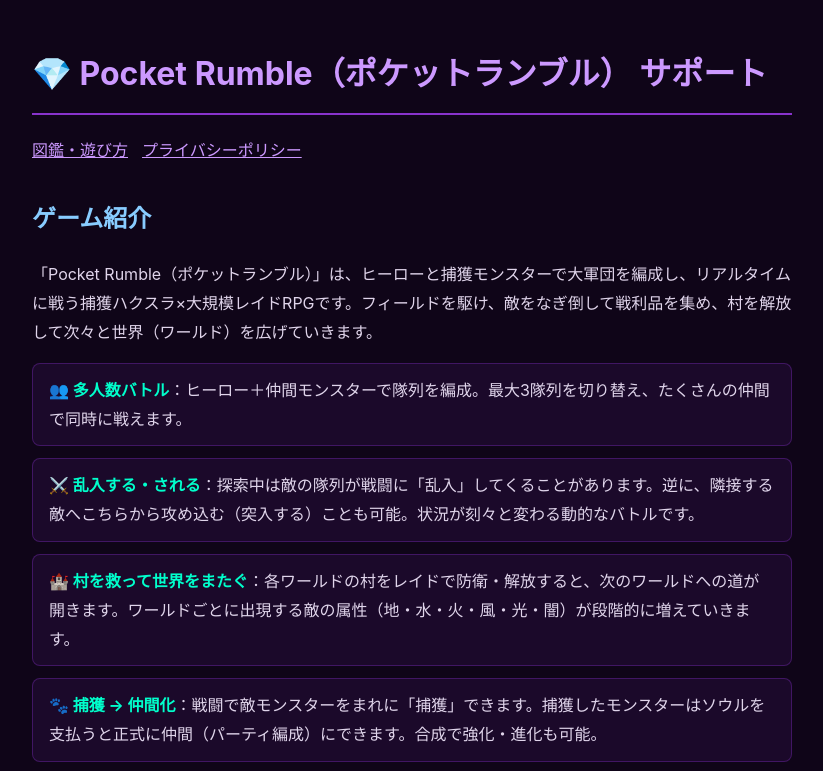
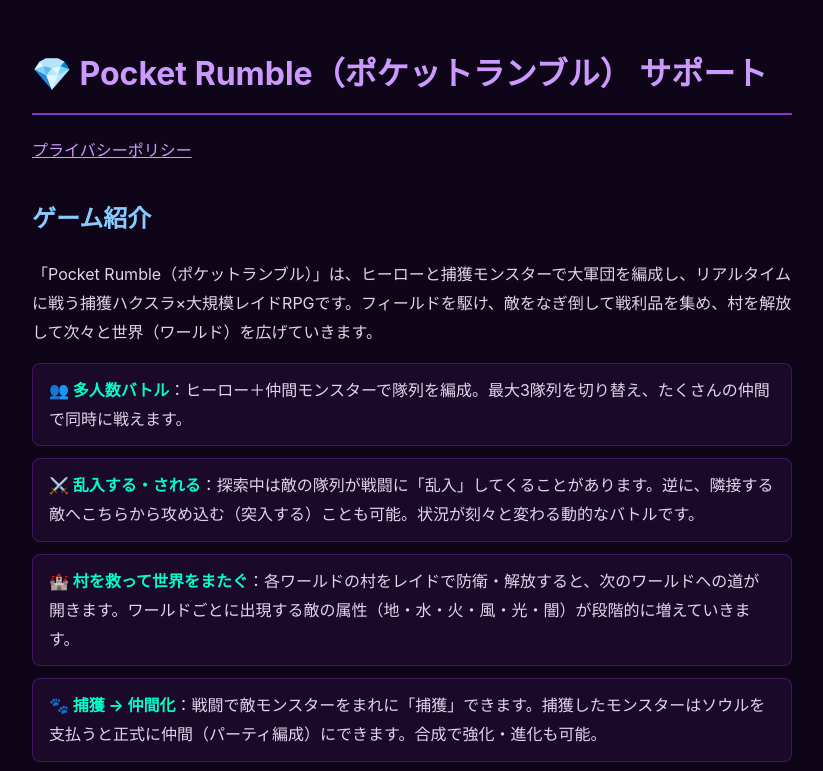
Before and after one commit to Appoolfactory/pocketrumble-support, a plain HTML site: page support.html in a window 1280 px wide. Shown: the top 771 px of the page, without its empty margins (228-1051 px from the left). Drawn offline with Linux system fonts and the light colour scheme.

Commit message:
Remove encyclopedia link

```diff
--- a/support.html
+++ b/support.html
@@ -20,7 +20,7 @@ hr { border: none; border-top: 1px solid #2a1840; margin: 40px 0 16px; }
 </head>
 <body>
 <h1>💎 Pocket Rumble（ポケットランブル） サポート</h1>
-<p class="nav"><a href="encyclopedia.html">図鑑・遊び方</a><a href="privacy.html">プライバシーポリシー</a></p>
+<p class="nav"><a href="privacy.html">プライバシーポリシー</a></p>
 
 <h2>ゲーム紹介</h2>
 <p>「Pocket Rumble（ポケットランブル）」は、ヒーローと捕獲モンスターで大軍団を編成し、リアルタイムに戦う捕獲ハクスラ×大規模レイドRPGです。フィールドを駆け、敵をなぎ倒して戦利品を集め、村を解放して次々と世界（ワールド）を広げていきます。</p>
```
Also changed, not shown: index.html (+0 -1 lines).
